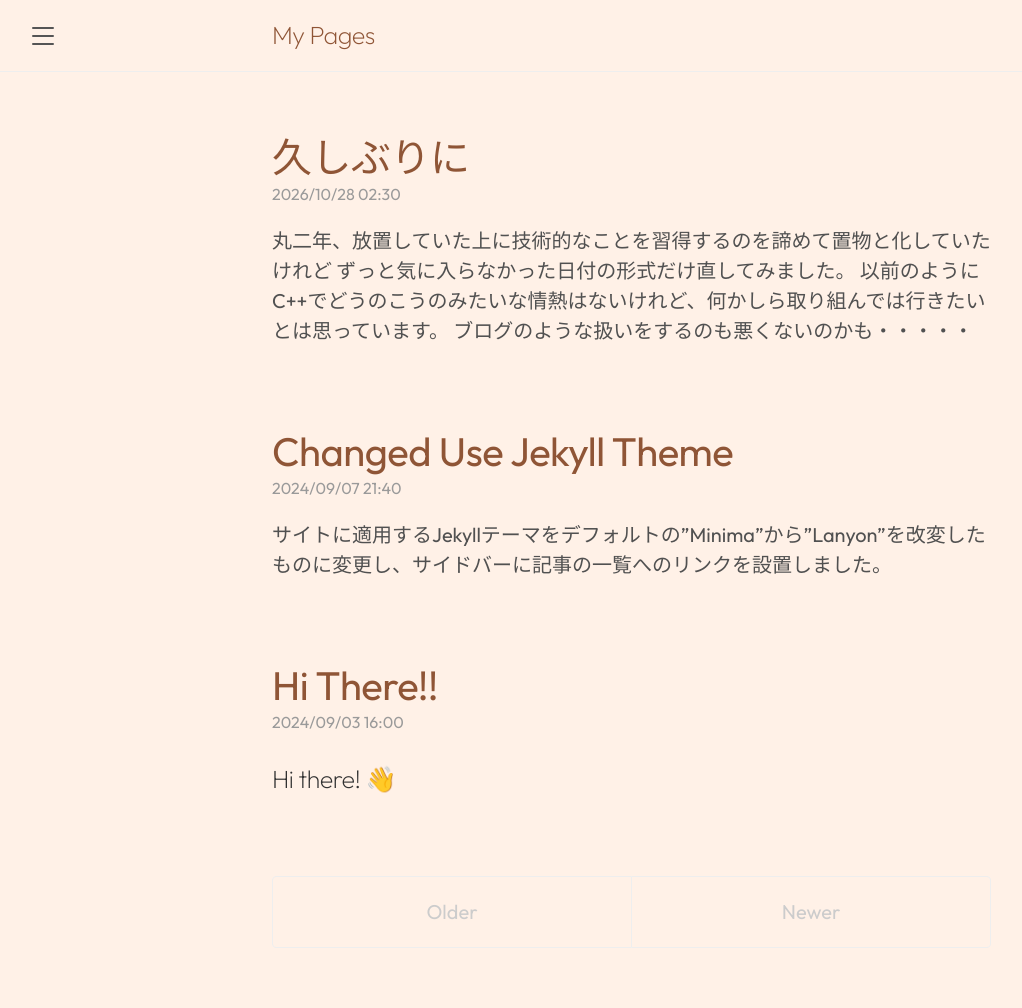
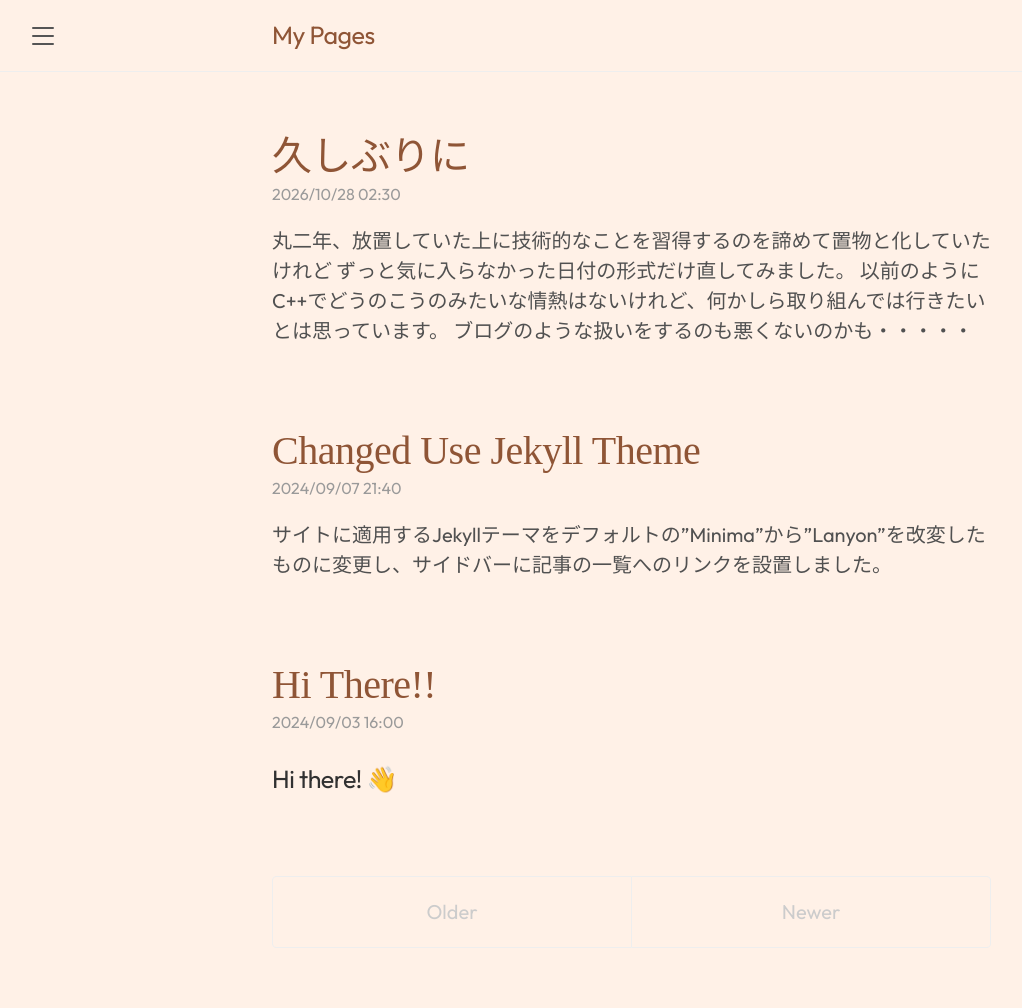
Before and after one commit to redsappan/redsappan.github.io, a Jekyll site: the page built from index.html, in a window 1280 px wide. Shown: the whole page, without its empty margins (8-1030 px from the left). Built offline with Jekyll 4.4.1, drawn with Linux system fonts in a browser that asks for light colours; some web fonts are replaced; the list of posts is cut into pages by our own code.

Commit message:
modify font

```diff
--- a/public/css/lanyon.css
+++ b/public/css/lanyon.css
@@ -35,6 +35,7 @@
  */
 
 /* Prevent scroll on narrow devices */
+
 html,
 body {
   overflow-x: hidden;
@@ -45,8 +46,8 @@
 }
 
 h1, h2, h3, h4, h5, h6 {
-  font-family: Outfit, Helvetica, Arial, sans-serif;
-  font-weight: 200;
+  font-family: "Zen Maru Gothic",Outfit, Helvetica, Arial, sans-serif;
+  font-weight: 400;
   color: #313131;
   letter-spacing: -.025rem;
 }
@@ -318,6 +319,7 @@
 .post-title {
   margin-top: 0;
   font-weight: 400;
+  font-family:"Zen Maru Gothic";
 }
 
 /* Meta data line below post title */
@@ -327,6 +329,7 @@
   margin-bottom: 1rem;
   color: #9a9a9a;
   font-size: medium;
+  font-family: Outfit;
 }
 
 /* Related posts */
@@ -345,6 +348,7 @@
 .related-posts li small {
   font-size: 75%;
   color: #999;
+  font-family: Outfit;
 }
 .related-posts li a:hover {
   color: #268bd2;
```
